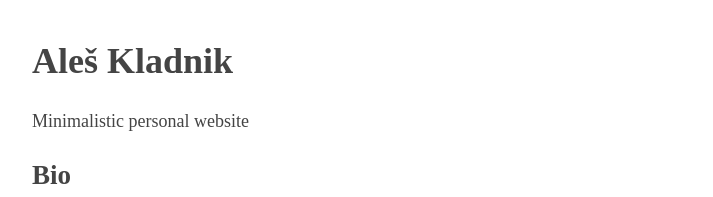
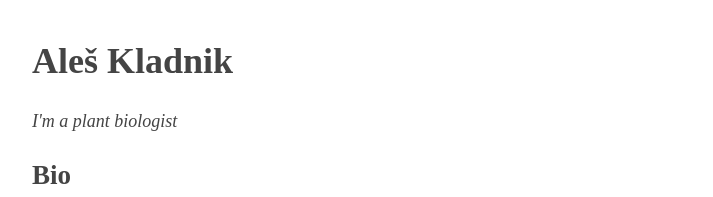
Before and after one commit to aleskl/aleskl.github.io, a plain HTML site: page index.html in a window 1280 px wide. Shown: the top 197 px of the page, without its empty margins (283-996 px from the left). Drawn offline with Linux system fonts and the light colour scheme.

Commit message:
modified:   index.html

```diff
--- a/index.html
+++ b/index.html
@@ -13,7 +13,7 @@ h1,h2,h3{line-height:1.2}
 <body>
 <header>
 <h1>Aleš Kladnik</h1>
-<aside>Minimalistic personal website</aside>
+<aside><i>I'm a plant biologist</i></aside>
 </header>
 <h2>Bio</h2>
 <p>Working at the <a href="https://www.bf.uni-lj.si/">University of Ljubljana, Biotechnical Faculty, Department of Biology</a>, teaching plant biology and microscopy.</p>
```
